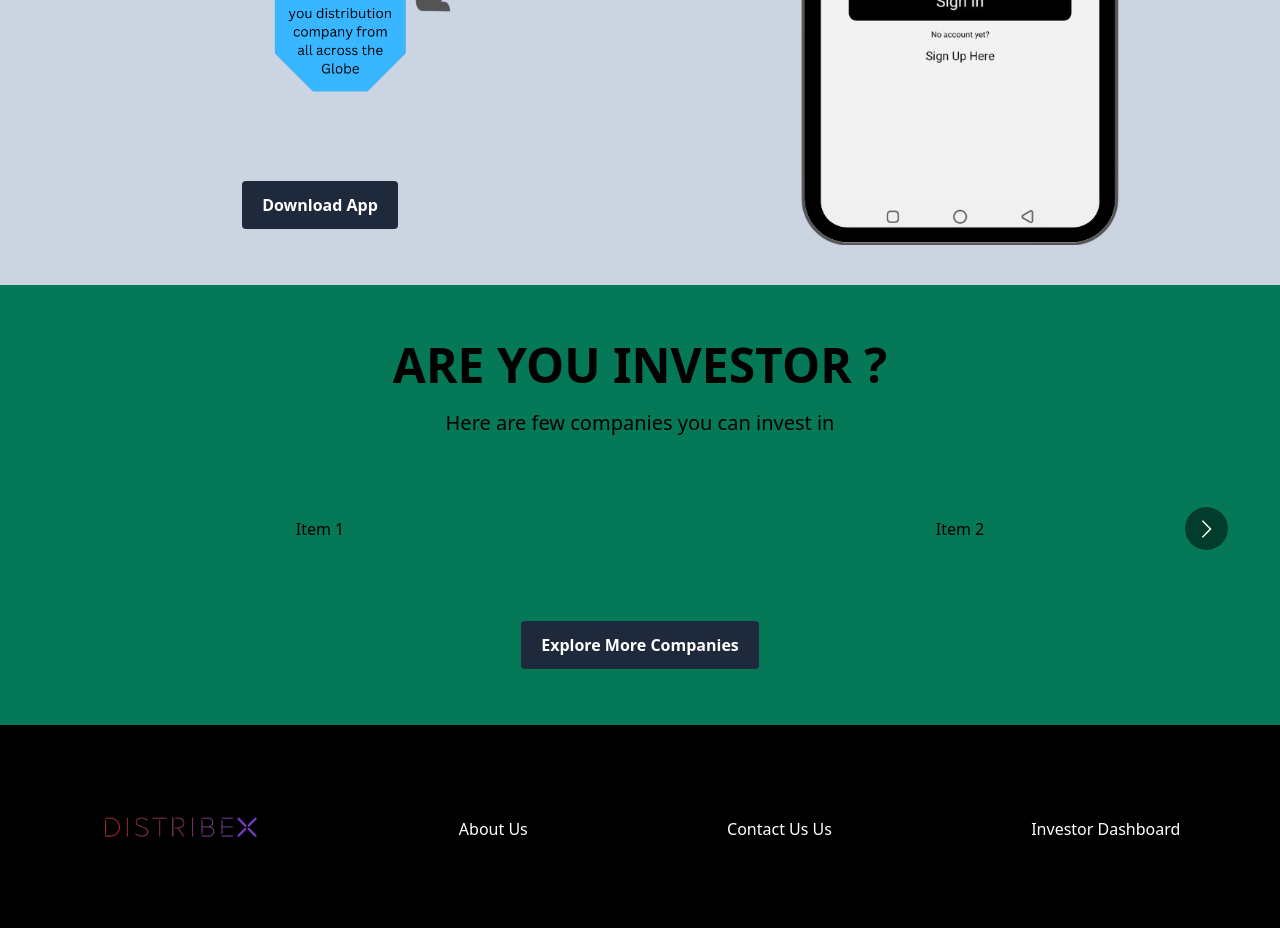
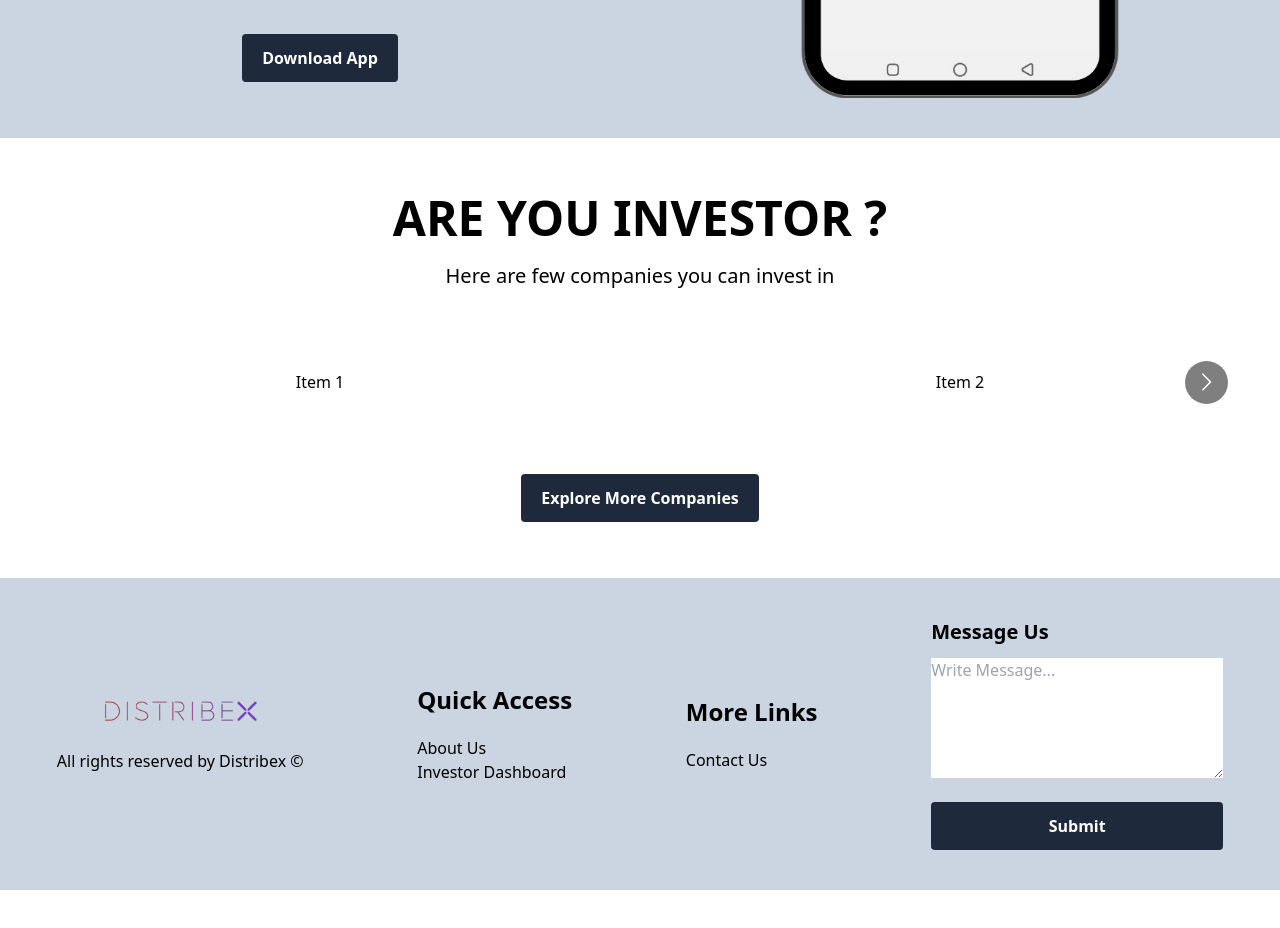
Before and after one commit to TalhaZubair-debuger/Investor-Web-App, a React (Vite) app: page / in a window 1280 px wide. Shown: the part 1540-2468 px from the top of the page. After the commit the page ends 2430 px from the top, so only its background shows below. Built offline with nearby package versions, Linux system fonts and the light colour scheme.

Commit message:
Style different sections of the home page

```diff
--- a/src/components/Banner.jsx
+++ b/src/components/Banner.jsx
@@ -3,7 +3,7 @@ import bannerImage from "../assets/banner.jpeg";
 const Banner = () => {
   return (
     <div>
-      <img className="w-screen" src={bannerImage} alt="Banner Image" />
+      <img className="w-100" src={bannerImage} alt="Banner Image" />
     </div>
   );
 };
--- a/src/components/Footer.jsx
+++ b/src/components/Footer.jsx
@@ -1,25 +1,39 @@
 import logo from "../assets/logo.png";
+import Button from "./Button";
 
 const Footer = () => {
   return (
-    <footer className="bg-black flex justify-around items-center text-white h-52">
-      <div>
+    <footer className="bg-slate-300  flex justify-around items-center py-10">
+      <div className="flex justify-center flex-col items-center space-y-5">
         <img className="w-40" src={logo} alt="Logo image" />
+        <p>All rights reserved by Distribex &copy;</p>
       </div>
       <div>
         <ul>
+          <li className="font-semibold text-2xl pb-5">Quick Access</li>
           <li>About Us</li>
+          <li>Investor Dashboard</li>
         </ul>
       </div>
       <div>
         <ul>
-          <li>Contact Us Us</li>
+          <li className="font-semibold text-2xl pb-5">More Links</li>
+          <li>Contact Us</li>
         </ul>
       </div>
-      <div>
-        <ul>
-          <li>Investor Dashboard</li>
-        </ul>
+      <div className="flex flex-col">
+        <label className="pb-3 font-semibold text-xl" htmlFor="message">
+          Message Us
+        </label>
+        <textarea
+          name="message"
+          id="message"
+          cols="30"
+          rows="5"
+          placeholder="Write Message... "
+        ></textarea>
+        <br />
+        <Button>Submit</Button>
       </div>
     </footer>
   );
--- a/src/components/Home.jsx
+++ b/src/components/Home.jsx
@@ -51,12 +51,16 @@ const Home = () => {
               We offer an Application to distributor to manage their
               <br /> buying and selling, also asset them take investments.
             </p> */}
-            <img className="h-[35rem]" src={appFeaturesImage} alt="app image" />
+            <img
+              className="h-[35rem] w-[40rem]"
+              src={appFeaturesImage}
+              alt="app image"
+            />
             <Button>Download App</Button>
           </div>
           <div className="w-[50%] flex justify-center items-center">
             <img
-              className="h-[40rem] w-[]"
+              className="h-[40rem]"
               src={image1}
               alt="Distributors App image"
             />
@@ -65,7 +69,7 @@ const Home = () => {
       </section>
 
       {/* Investor Portal */}
-      <section className="text-center bg-emerald-700 py-14">
+      <section className="text-center  py-14">
         <h4 className="text-5xl pb-5 uppercase font-semibold">
           Are you Investor ?
         </h4>
```
